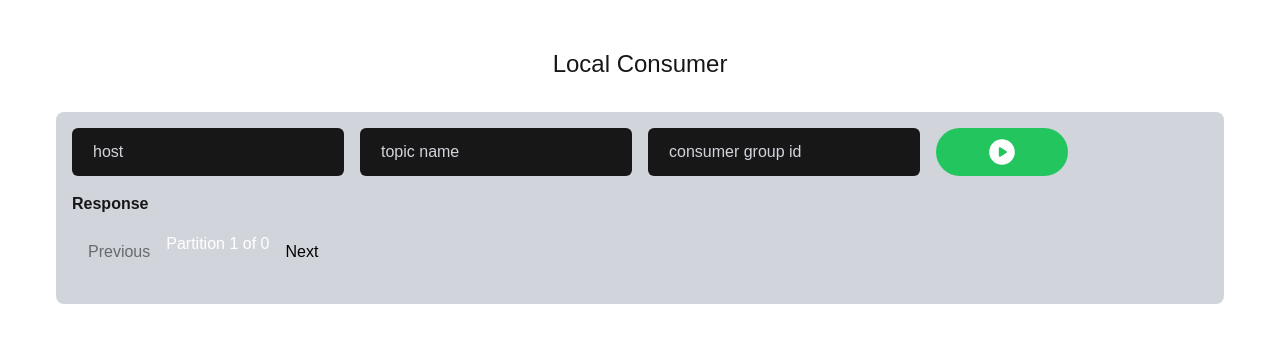
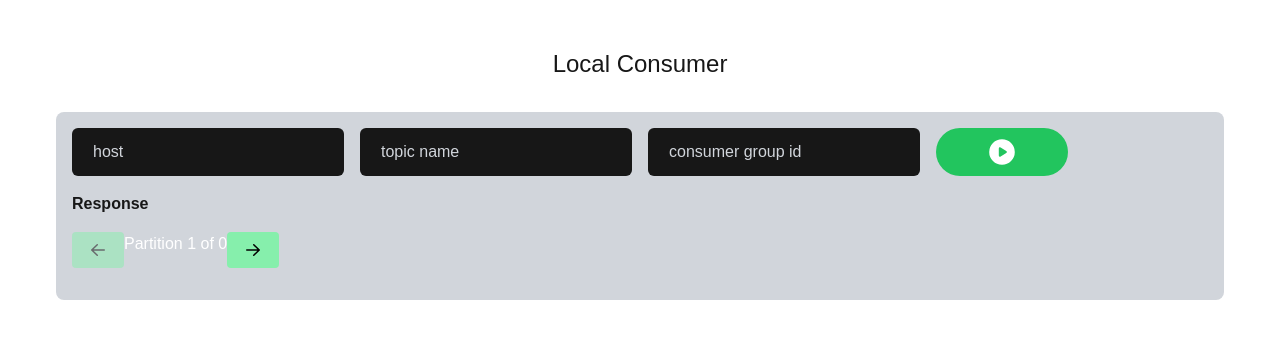
Before and after one commit to corirnx/devs-kafka-consumer, a Next.js app in the folder local-consumer/: page /dashboard/consumer in a window 1280 px wide. Shown: the top 342 px of the page. Built offline with nearby package versions, Linux system fonts and the light colour scheme.

Commit message:
added paging icons

```diff
--- a/local-consumer/src/app/ui/messagesResultTable/pagingNavigation.tsx
+++ b/local-consumer/src/app/ui/messagesResultTable/pagingNavigation.tsx
@@ -1,4 +1,5 @@
 import React, { useState } from 'react';
+import { ArrowLeftIcon, ArrowRightIcon } from "@heroicons/react/20/solid";
 
 interface PagingNavigationProps {
     pagingTitle: string;
@@ -32,9 +33,9 @@ const PagingNavigation: React.FC<PagingNavigationProps> = ({ pagingTitle, totalI
             <button
                 onClick={handlePreviousPage}
                 disabled={currentPage === 1}
-                className="px-4 py-2 bg-gray-300 hover:bg-gray-400 text-black rounded disabled:opacity-50"
+                className="px-4 py-2 bg-green-300 hover:bg-green-200 text-black rounded disabled:opacity-50"
             >
-                Previous
+                <ArrowLeftIcon className="h-5 w-5" />
             </button>
             <span className="text-white">
                 {pagingTitle} {currentPage} of {totalPages}
@@ -42,9 +43,9 @@ const PagingNavigation: React.FC<PagingNavigationProps> = ({ pagingTitle, totalI
             <button
                 onClick={handleNextPage}
                 disabled={currentPage === totalPages}
-                className="px-4 py-2 bg-gray-300 hover:bg-gray-400 text-black rounded disabled:opacity-50"
+                className="px-4 py-2 bg-green-300 hover:bg-green-200 text-black rounded disabled:opacity-50"
             >
-                Next
+                <ArrowRightIcon className="h-5 w-5" />
             </button>
         </div>
     );
```
